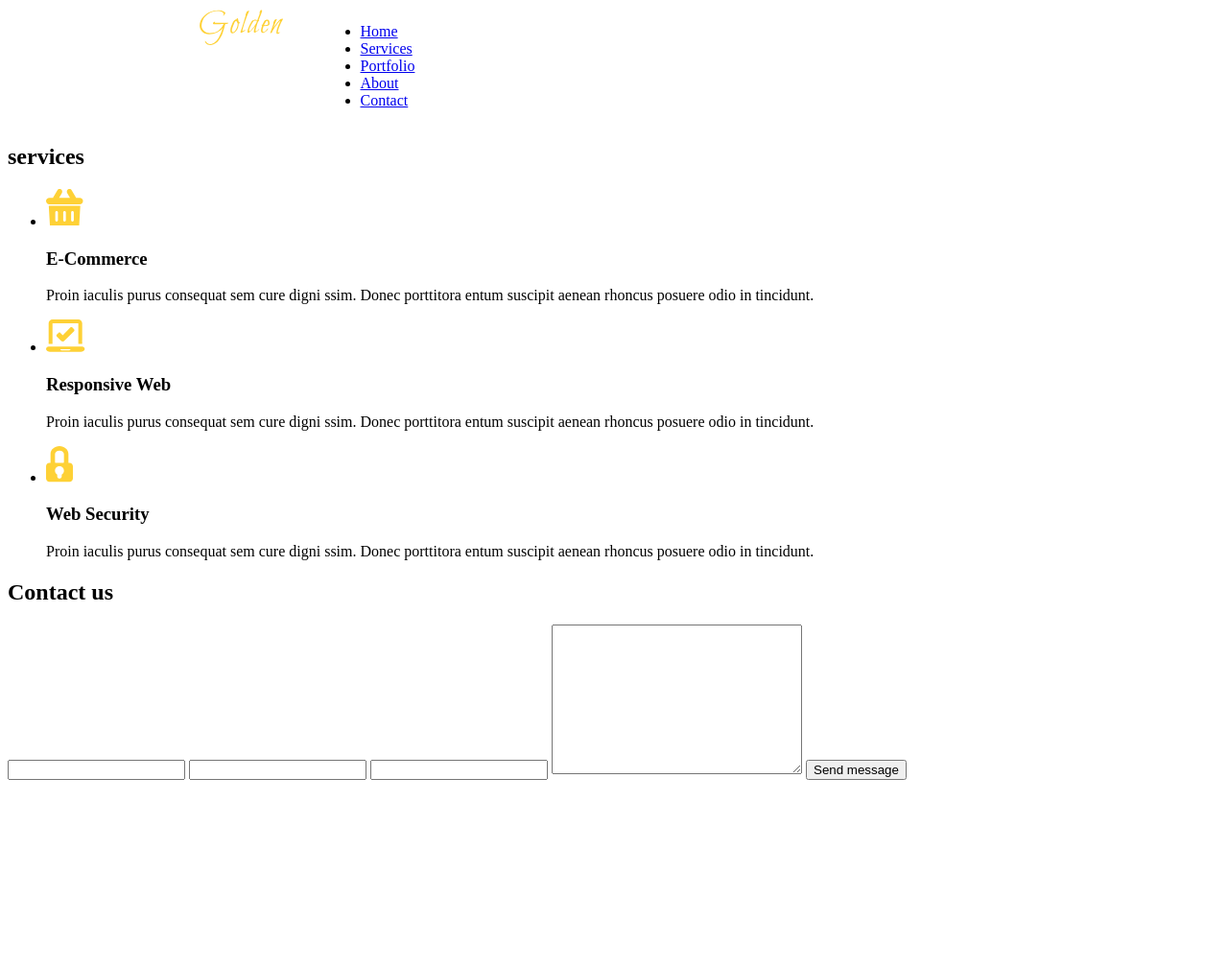
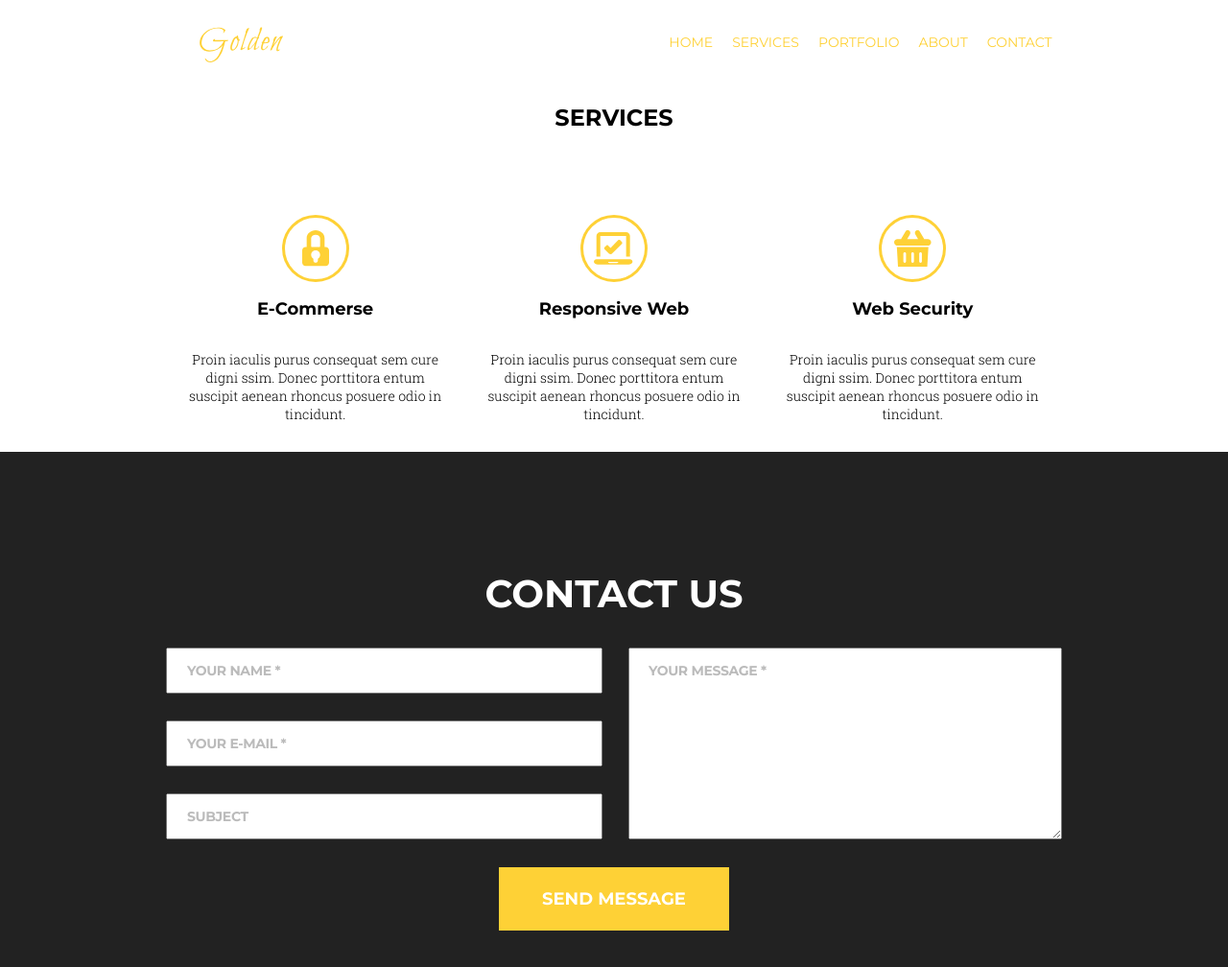
Before and after one commit to mentalhealf/Golden, a plain HTML site: page index.html in a window 1280 px wide. Shown: the whole page at 96% size. Before the commit the page ends 821 px from the top, so only its background shows below. Drawn offline with nearby package versions, Linux system fonts and the light colour scheme.

Commit message:
reaprodused all of the code

```diff
--- a/index.html
+++ b/index.html
@@ -2,87 +2,101 @@
 <html lang="en">
 
 <head>
-    <meta charset="UTF-8">
-    <meta name="viewport" content="width=device-width, initial-scale=1.0">
-    <title>Document</title>
-    <link rel="stylesheet" href="style.css">
+    <meta charset="UTF-8" />
+    <meta name="viewport" content="width=device-width, initial-scale=1.0" />
+    <title>golden-site</title>
+    <link rel="stylesheet" href="node_modules/modern-normalize/modern-normalize.css" />
+    <link rel="stylesheet" href="style.css" />
+    <link rel="preconnect" href="https://fonts.googleapis.com%22%3E/" />
+    <link rel="preconnect" href="https://fonts.gstatic.com/" crossorigin />
+    <link href="https://fonts.googleapis.com/css2?family=Montserrat&display=swap" rel="stylesheet" />
+    <link rel="preconnect" href="https://fonts.googleapis.com%22%3E/" />
+    <link rel="preconnect" href="https://fonts.gstatic.com/" crossorigin />
+    <link href="https://fonts.googleapis.com/css2?family=Roboto+Slab:wght@300&display=swap" rel="stylesheet" />
+    <link rel="preconnect" href="https://fonts.googleapis.com%22%3E/" />
+    <link rel="preconnect" href="https://fonts.gstatic.com/" crossorigin />
+    <link href="https://fonts.googleapis.com/css2?family=Montserrat:wght@700&display=swap" rel="stylesheet" />
 </head>
 
 <body>
     <header>
-        <a href="#"><img src="./golden-logo.svg" alt=""></a>
+
+        <a href="#" class="logo-link"><img src="./golden-logo.svg" alt="golden" /></a>
         <nav>
-            <ul>
-                <li><a href="#">Home</a></li>
-                <li><a href="#">Services</a></li>
-                <li><a href="#">Portfolio</a></li>
-                <li><a href="#">About</a></li>
-                <li><a href="#">Contact</a></li>
+            <ul class="list">
+                <li class="list-item">home</li>
+                <li class="list-item">Services</li>
+                <li class="list-item">Portfolio</li>
+                <li class="list-item">About</li>
+                <li class="list-item">Contact</li>
             </ul>
         </nav>
+
     </header>
     <main>
         <section>
-            <h1>
-                services
-            </h1>
-            <ul>
-                <li>
-                    <img src="./Combinedshape134.svg" alt="basket">
-                    <h3>
-                        E-Commerce
-                    </h3>
-                    <p>
-                        Proin iaculis purus consequat sem cure digni ssim. Donec porttitora entum suscipit aenean
-                        rhoncus posuere odio in tincidunt.
+            <div class="container">
+                <h1 class="h1">Services</h1>
+                <ul class="service_list">
+                    <li class="service_type">
+                        <div class="img-wrap"><img src="./basket.svg" alt="basket" class="icon" />
+                        </div>
+                        <h3 class="item-title">E-Commerse</h3>
+                        <p class="paragraph">
+                            Proin iaculis purus consequat sem cure digni ssim. Donec
+                            porttitora entum suscipit aenean rhoncus posuere odio in
+                            tincidunt.
                         </p>
                     </li>
-
-                <li>
-                    <img src="./Combinedshape132.svg" alt="computer">
-                    <h3>
-                        Responsive Web
-                    </h3>
-                    <p>
-                        Proin iaculis purus consequat sem cure digni ssim. Donec porttitora entum suscipit aenean
-                        rhoncus posuere odio in tincidunt.
+                    <li class="service_type">
+                        <div class="img-wrap"><img src="./laptop.svg" alt="laptop" class="icon" />
+                        </div>
+                        <h3 class="item-title">Responsive Web</h3>
+                        <p class="paragraph">
+                            Proin iaculis purus consequat sem cure digni ssim. Donec
+                            porttitora entum suscipit aenean rhoncus posuere odio in
+                            tincidunt.
                         </p>
                     </li>
-
-                <li>
-                    <img src="./Combinedshape130.svg" alt="lock">
-                    <h3>
-                        Web Security
-                    </h3>
-                    <p>
-                        Proin iaculis purus consequat sem cure digni ssim. Donec porttitora entum suscipit aenean
-                        rhoncus posuere odio in tincidunt.
+                    <li class="service_type">
+                        <div class="img-wrap"><img src="./lock.svg" alt="lock" class="icon" />
+                        </div>
+                        <h3 class="item-title">Web Security</h3>
+                        <p class="paragraph">
+                            Proin iaculis purus consequat sem cure digni ssim. Donec
+                            porttitora entum suscipit aenean rhoncus posuere odio in
+                            tincidunt.
                         </p>
                     </li>
                 </ul>
+            </div>
         </section>
-        <section>
-            <h2>
-                Contact us
-            </h2>
+        <section class="contacts_section">
+            <div class="container">
+                <h2 class="title-us">Contact us</h2>
                 <form>
+                    <div class="form-all">
+                        <div>
                             <label>
-                    <input type="text">
+                                <input class="form-left" type="text" placeholder="Your Name *" />
                             </label>
                             <label>
-                    <input type="email">
+                                <input class="form-left" type="email" placeholder="Your E-mail *" />
                             </label>
                             <label>
-                    <input type="text">
+                                <input class="form-left" type="tel" placeholder="Subject" />
                             </label>
-                <textarea name="your message" id="" cols="30" rows="10"></textarea>
-                <button type="submit">
-                    Send message
-                </button>
+                        </div>
+                        <textarea class="message" name="your message" id="" cols="30" rows="10"
+                            placeholder="Your Message *"></textarea>
+                    </div>
+                    <div class="button">
+                        <button class="button_txt" type="submit">Send Message</button>
                 </form>
+            </div>
+            </div>
         </section>
     </main>
-
 </body>
 
 </html>
--- a/style.css
+++ b/style.css
@@ -1,9 +1,16 @@
 :root {
-    --amazing-color--: #FED136;
-    --gtext-font: 'Montserrat', sans-serif;
-    --slab-font: 'Roboto Slab', serif;
-    --gtextb-font: 'Montserrat', sans-serif;
+    --amazing-color--: #fed136;
+    --gtext-font: "Montserrat", sans-serif;
+    --slab-font: "Roboto Slab", serif;
+    --gtextb-font: "Montserrat", sans-serif;
+    --DBG-color--: #222222;
+    --formtxt-color--: #bbbbbb;
+}
 
+.container {
+    width: 934px;
+    margin: 0 auto;
+    /* outline: black solid 2px; */
 }
 
 header {
@@ -12,17 +19,6 @@ header {
     margin-left: auto;
     margin-right: auto;
 }
-
-
-.container {
-    width: 934px;
-    margin: 0 auto;
-
-}
-
-
-
-
 
 .logo-link {
     display: block;
@@ -33,11 +29,11 @@ header {
 .h1 {
     font-family: var(--gtextb-font);
     text-transform: uppercase;
+    display: flex;
     text-align: center;
-
-
+    justify-content: center;
+    margin-bottom: 87.5px;
 }
-
 
 .list {
     list-style: none;
@@ -48,83 +44,140 @@ header {
     line-height: 41px;
     display: flex;
 
-
 }
 
 .list-item {
     margin: 10px;
 }
 
+.service_list {
+    list-style: none;
+    display: flex;
+    align-items: center;
+    justify-content: center;
+    padding-left: 0;
+}
 
-
-.services-type {
-    list-style: none;
+.service_type {
     width: 274px;
     margin: 0 auto;
+    list-style: none;
     display: flex;
     justify-content: center;
     align-items: center;
     flex-direction: column;
 }
 
-
-.services-list {
-    display: flex;
-
+.paragraph {
+    text-align: center;
+    font-family: var(--slab-font);
+    font-size: 14px;
+    font-style: normal;
+    font-weight: 400;
+    line-height: normal;
 }
 
-
-
-.pharograph {
+.item-title {
+    font-family: var(--gtext-font);
+    font-size: 18px;
+    font-style: normal;
+    font-weight: 700;
     text-align: center;
 }
 
-.bg-first {
-    background-color: #222222;
-    padding-top: 92px;
-    padding-bottom: 115px;
-}
-
-.item-title {
-    text-align: center;
-}
-
-
-
-.item-logo {
+.icon {
     margin: 0 auto;
     display: block;
 }
+
 .img-wrap {
     height: 70px;
     width: 70px;
-    border: 4px solid var(--amazing-color--);
+    border: 3px solid var(--amazing-color--);
     border-radius: 50%;
     display: flex;
     justify-content: center;
     align-items: center;
 }
-.headtxt {
-    color: #FFFFFF;
+
+.contacts_section {
+    background-color: var(--DBG-color--);
+    padding-top: 92px;
+    padding-bottom: 115px;
+}
+
+.title-us {
+    color: white;
+    text-transform: uppercase;
+    font-family: Montserrat;
     font-size: 40px;
-    font-family: var(--gtext-font);
+    font-style: normal;
     font-weight: 700;
-    text-transform: uppercase;
     text-align: center;
-    margin-bottom: 116px;
 }
-.ancfirst {
-    width: 455px;
-    height: 50px;
-    display: block;
-    margin-bottom: 28px;
-}
-.ancsecond {
-    width: 450px;
-    height: 212px;
-}
-.formdraft {
+
+.form-all {
     display: flex;
     justify-content: space-between;
+    gap: 27px;
+}
 
+.form-left {
+    width: 455px;
+    height: 48px;
+    display: flex;
+    flex-direction: column;
+    margin-bottom: 28px;
+    gap: 26px;
+    font-size: 14px;
+    font-style: normal;
+    font-weight: 700;
+    line-height: normal;
+    letter-spacing: -0.35px;
+    text-transform: uppercase;
+    font-family: var(--gtext-font);
+    padding-left: 20px;
 }
+
+.message {
+    width: 458px;
+    height: 200px;
+    font-size: 14px;
+    font-style: normal;
+    font-weight: 700;
+    line-height: normal;
+    letter-spacing: -0.35px;
+    text-transform: uppercase;
+    font-family: var(--gtext-font);
+    padding-left: 20px;
+    padding-top: 14px;
+}
+
+
+.button {
+    text-align: center;
+}
+
+.button_txt {
+    color: #ffff;
+    background-color: #fed136;
+    text-align: center;
+    font-family: var(--gtextb-font);
+    font-size: 18px;
+    font-style: normal;
+    font-weight: 700;
+    line-height: normal;
+    text-transform: uppercase;
+    padding: 7px;
+    width: 242px;
+    height: 68px;
+    border: 1px solid var(--DBG-color--);
+}
+
+.form-left::placeholder {
+    color: var(--formtxt-color--);
+}
+
+.message::placeholder {
+    color: var(--formtxt-color--);
+}
```
Also changed, not shown: basket.svg (renamed from Combinedshape130.svg), laptop.svg (renamed from Combinedshape132.svg), lock.svg (renamed from Combinedshape134.svg). Lines whose indentation alone changed are shown as unchanged.
